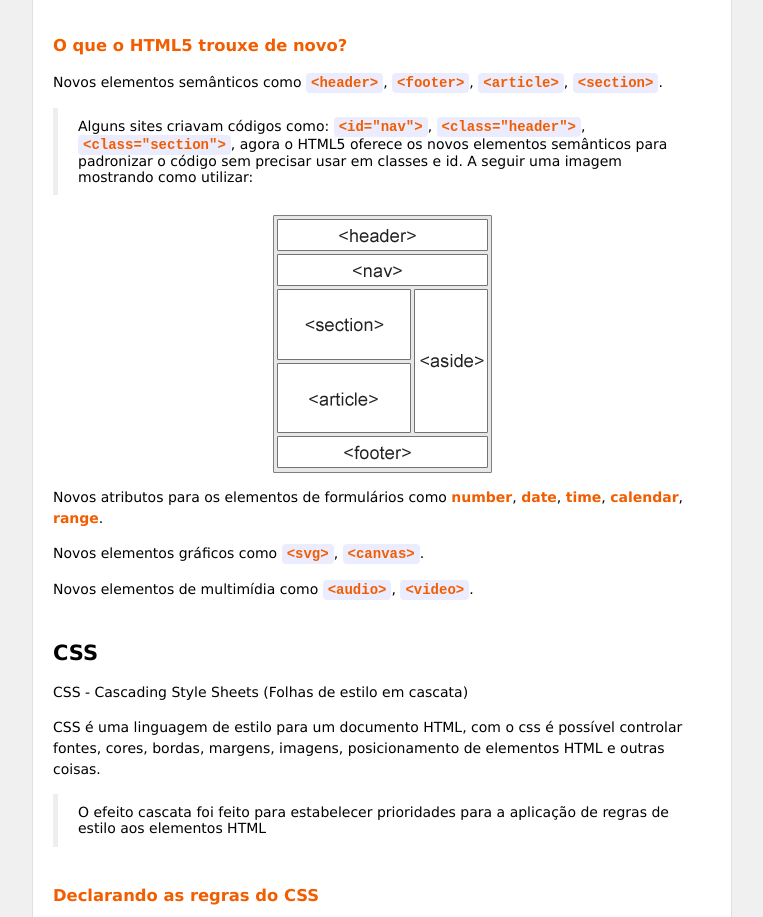
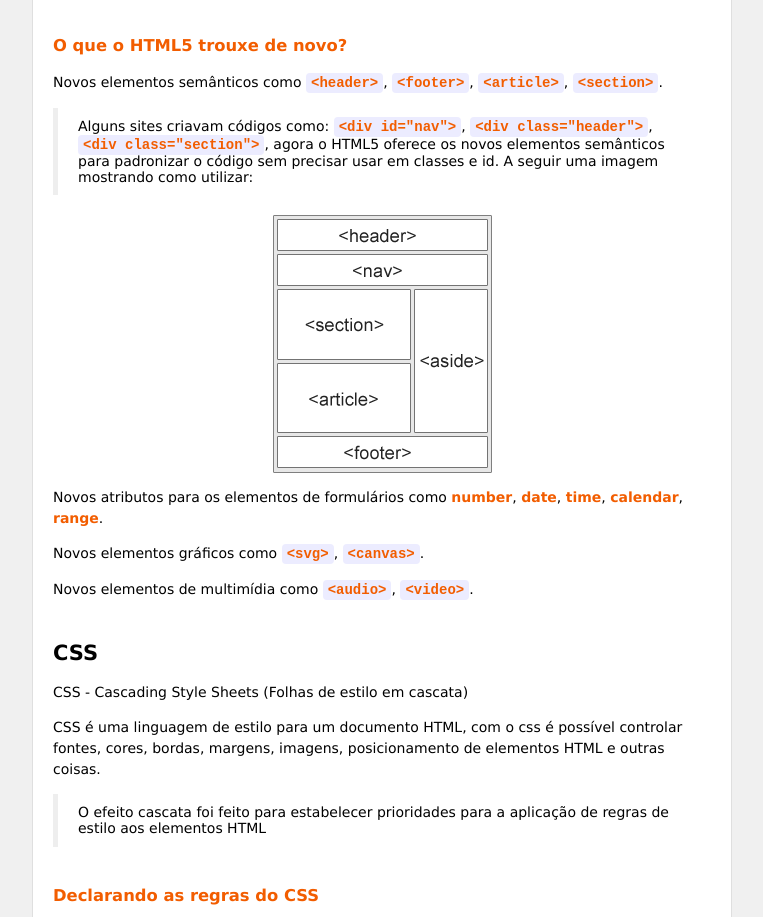
Before and after one commit to sambrmg/seu-css, a plain HTML site: page index.html in a window 1280 px wide. Shown: the part 1093-2010 px from the top of the page, without its empty margins (258-1021 px from the left). Drawn offline with Linux system fonts and the light colour scheme.

Commit message:
Detalhe nos elementos semânticos

```diff
--- a/index.html
+++ b/index.html
@@ -114,7 +114,7 @@
 		 	</p>
 
 			<blockquote>
-				Alguns sites criavam códigos como: <code>&lt;id="nav"&gt;</code>, <code>&lt;class="header"&gt;</code>, <code>&lt;class="section"&gt;</code>, agora o HTML5 oferece os novos elementos semânticos para padronizar o código sem precisar usar em classes e id. A seguir uma imagem mostrando como utilizar:
+				Alguns sites criavam códigos como: <code>&lt;div id="nav"&gt;</code>, <code>&lt;div class="header"&gt;</code>, <code>&lt;div class="section"&gt;</code>, agora o HTML5 oferece os novos elementos semânticos para padronizar o código sem precisar usar em classes e id. A seguir uma imagem mostrando como utilizar:
 			</blockquote>
 			<img src="img/nova-semantica.gif" alt="imagem exemplificando como é utilizado a nova semantica">
 		 	<p>
```
